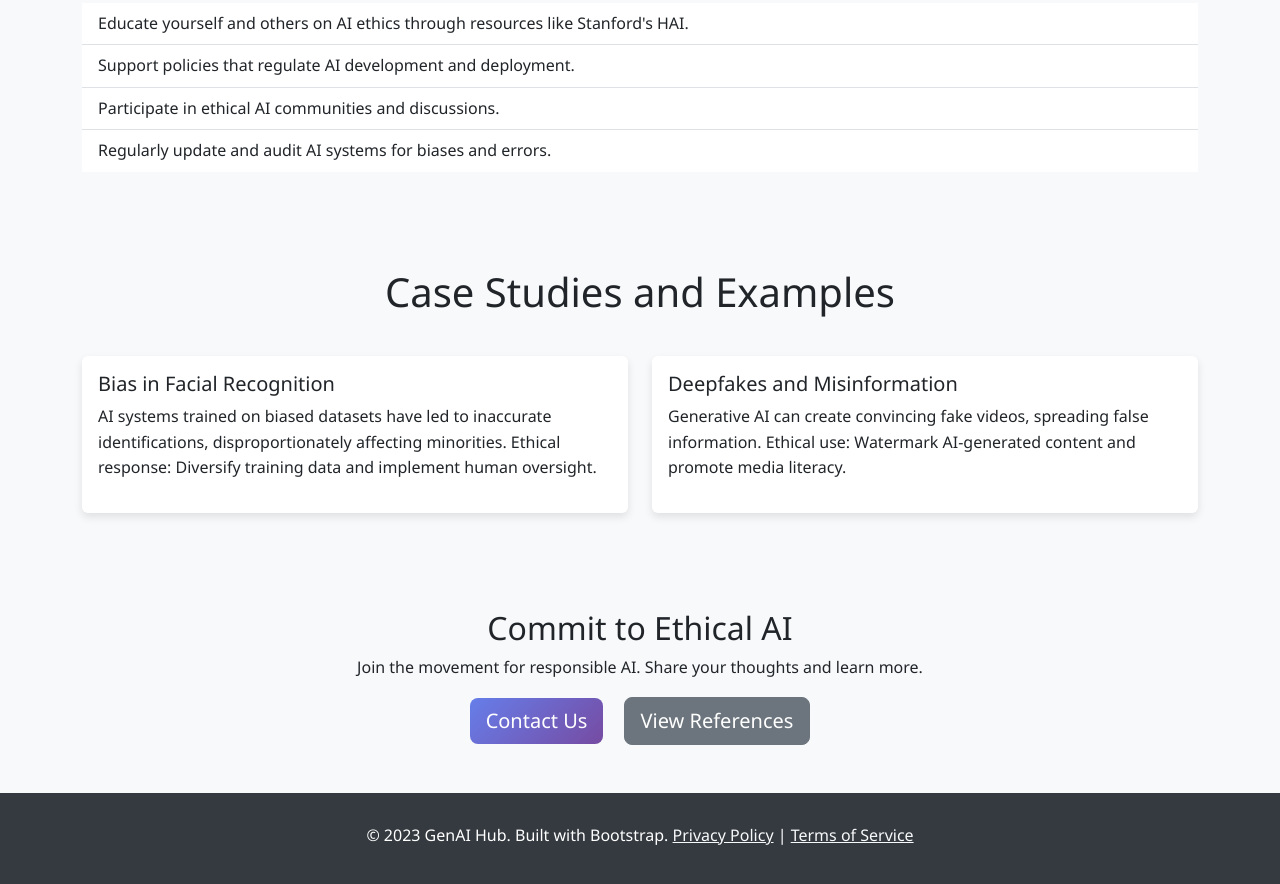
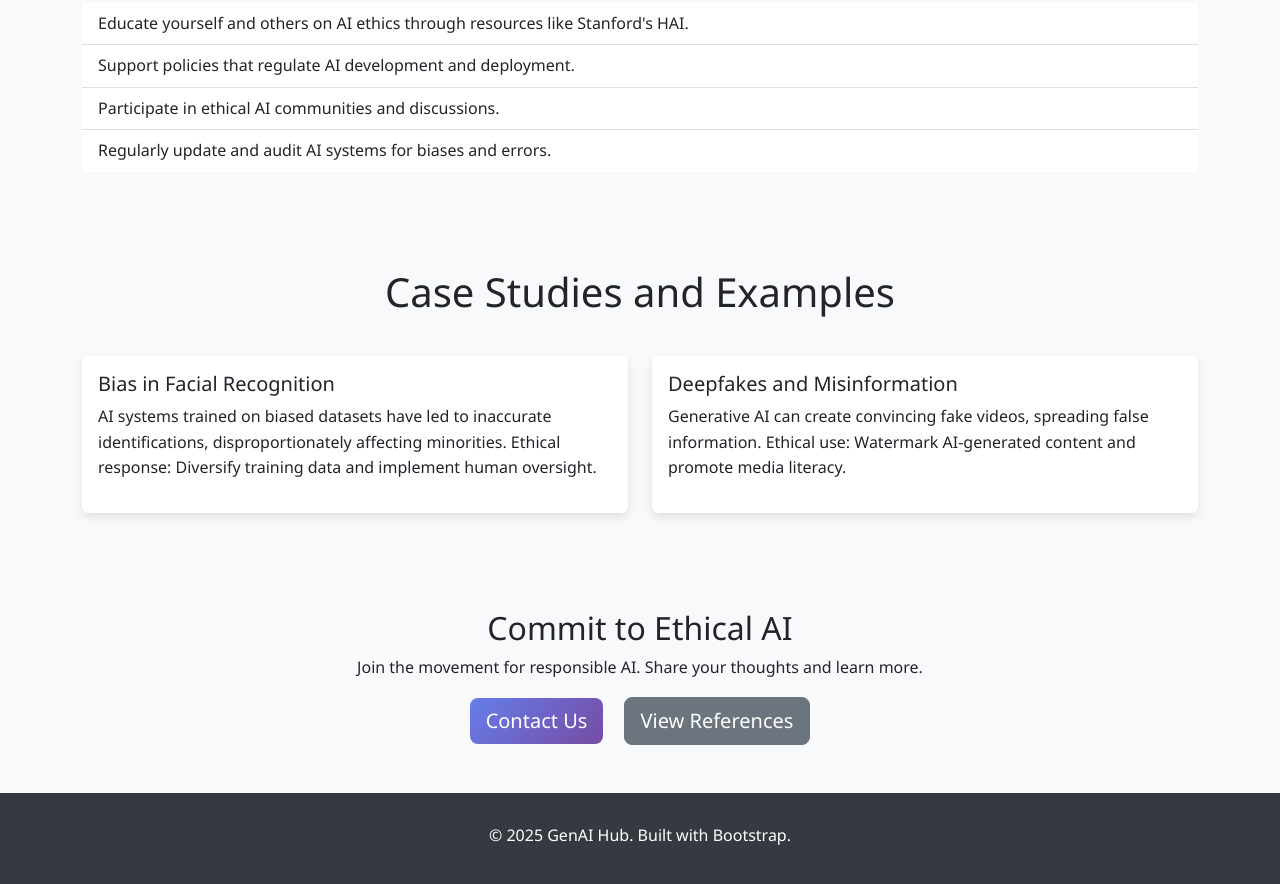
Before and after one commit to JTravisBelga/GenAI-FAQs-Ethics, a plain HTML site: page ethics.html in a window 1280 px wide. Shown: the part 1312-2196 px from the top of the page. Drawn offline with nearby package versions, Linux system fonts and the light colour scheme.

Commit message:
Update ethics.html

```diff
--- a/ethics.html
+++ b/ethics.html
@@ -213,7 +213,7 @@
     <!-- Footer -->
     <footer class="footer">
         <div class="container">
-            <p>&copy; 2023 GenAI Hub. Built with Bootstrap. <a href="#" class="text-light">Privacy Policy</a> | <a href="#" class="text-light">Terms of Service</a></p>
+            <p>&copy; 2025 GenAI Hub. Built with Bootstrap.
         </div>
     </footer>
 
```
